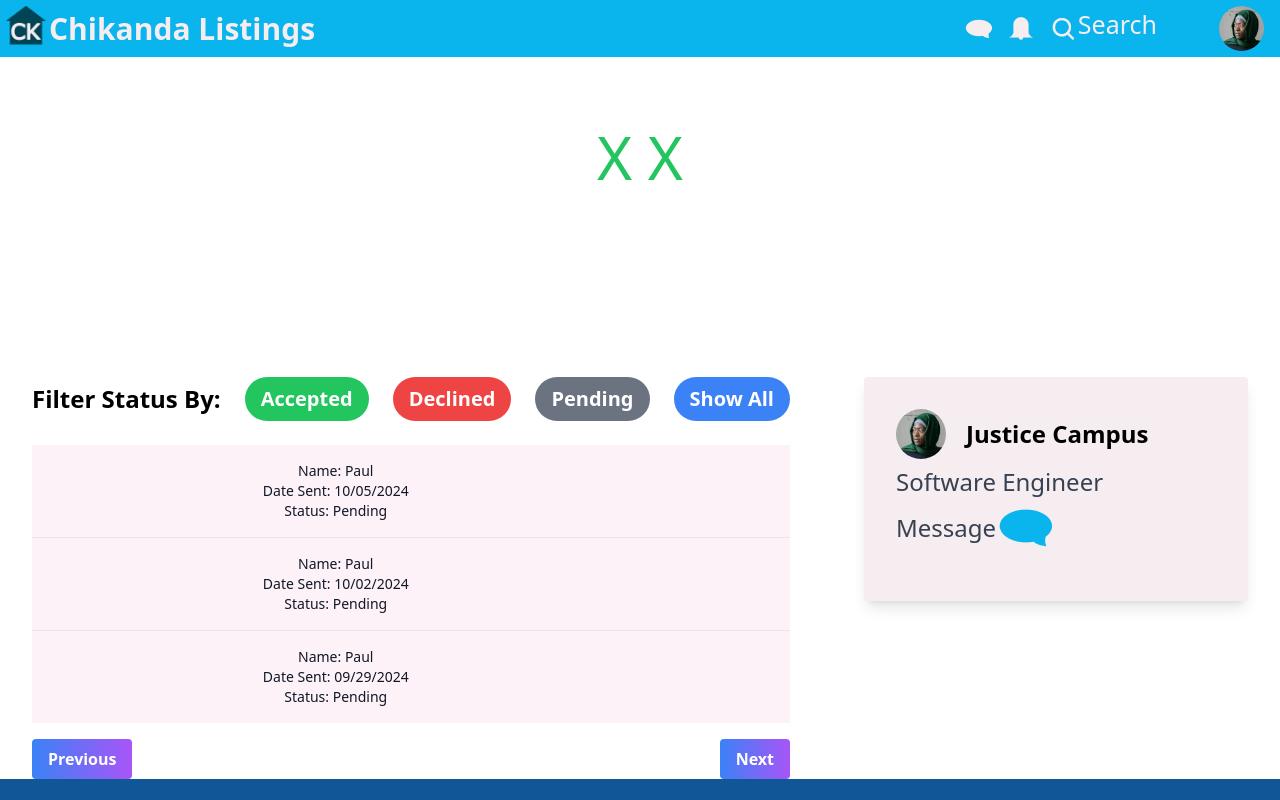
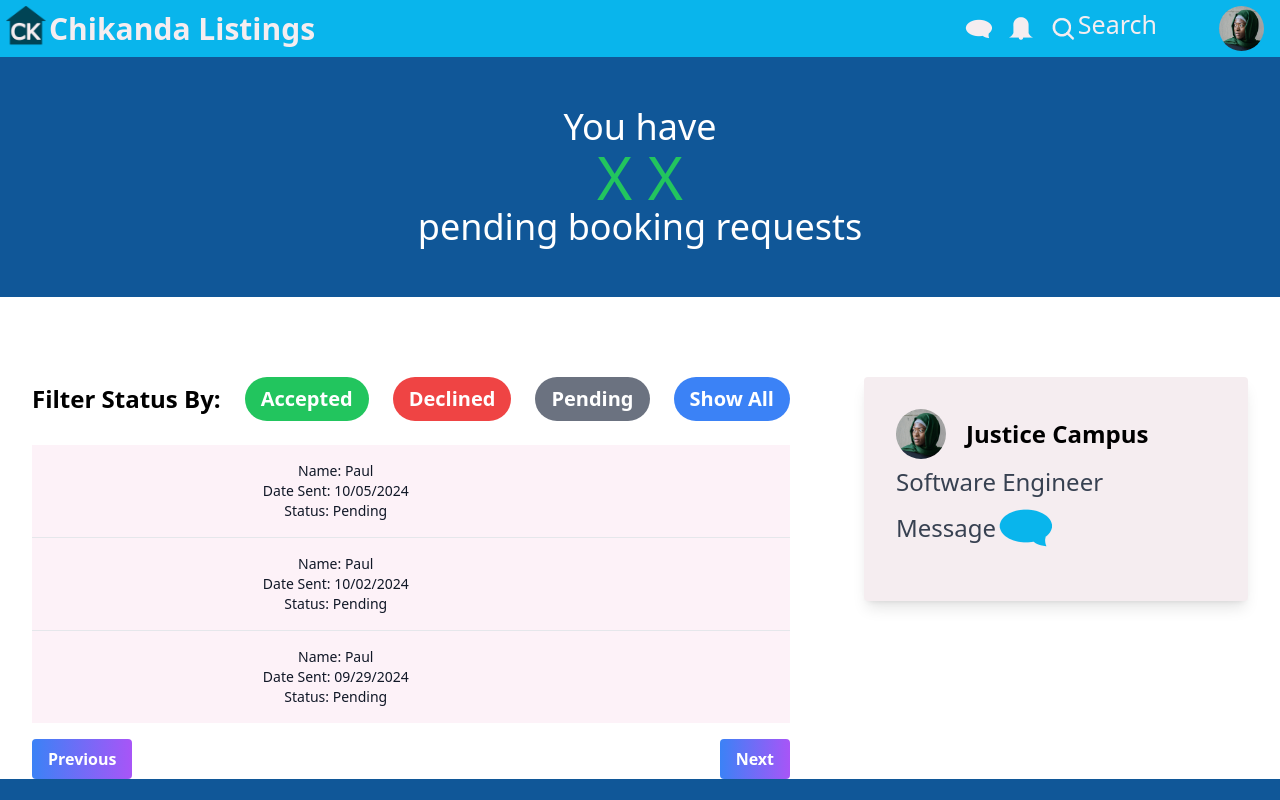
Before and after one commit to bsc-com-30-19/chikanda_listings, a React (Create React App) app in the folder chikanda-listings-site/: page /#/landlord/managebookings in a window 1280 px wide. Shown: the top 800 px of the page. Built offline with nearby package versions, Linux system fonts and the light colour scheme.

Commit message:
Edited some things on manage bookings page

```diff
--- a/chikanda-listings-site/src/pages/managebookings.js
+++ b/chikanda-listings-site/src/pages/managebookings.js
@@ -24,7 +24,7 @@ const ManageBookings = () => {
 
   return (
     <div className="App">
-      <div className="bg-cobalt h-[30vh] relative flex flex-col justify-center items-center" style={{ top: '-20px' }}>
+      <div className="bg-p_blue_d h-[30vh] relative flex flex-col justify-center items-center">
         <div className="text-white text-4xl text-center">
           <p>You have</p>
           <p className="text-green-500 text-6xl">X X</p>
```
